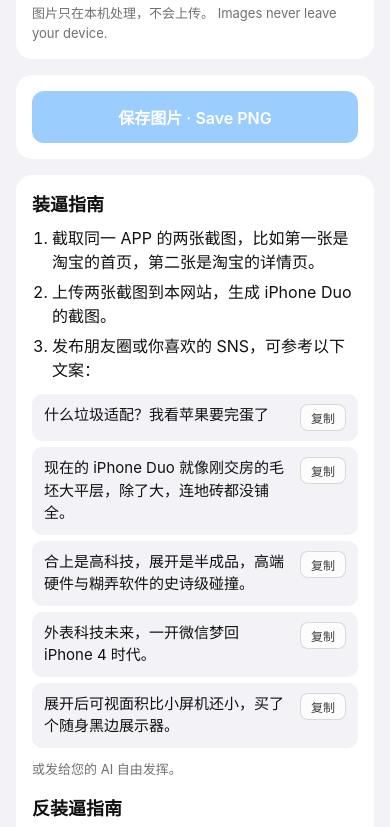
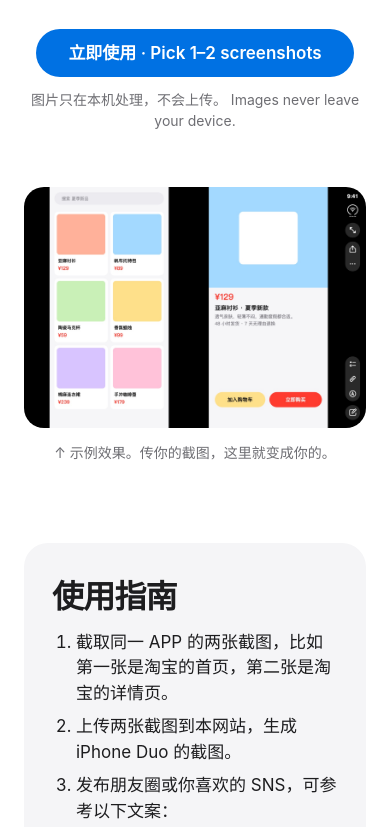
Before and after one commit to aoyamashou/fake-Duo-screenshot, a plain HTML site: page public/index.html in a window 390 px wide. Shown: the part 194-1021 px from the top of the page. Drawn offline with Linux system fonts and the light colour scheme.

Commit message:
页面视觉改版：苹果发布页风格白底 + 示例截图 + 文案调整
需求：网站视觉要有恶搞气质，选定方案 A（假装苹果发布页）；改用白底；删掉原大标题与“全球首款不用买的折叠 iPhone：”；文案中“装逼”统一改为“使用”。
实现思路：public/index.html 重写样式（白底、纯色卡片、无渐变/阴影/描边，遵循 design-taste-frontend 规则）；首屏直接展示由本站合成器生成的示例图 public/sample.jpg，上传后原位替换并出现保存按钮；增加分段入场动效并支持 prefers-reduced-motion；.claude/settings.local.json 重新启用 design-taste-frontend；.gitignore 忽略 .taste-skill/。

```diff
--- a/public/index.html
+++ b/public/index.html
@@ -5,52 +5,79 @@
 <meta name="viewport" content="width=device-width, initial-scale=1, viewport-fit=cover">
 <title>iPhone Duo 截图生成器 · Screenshot Maker</title>
 <style>
-  :root { color-scheme: light dark; --bg:#f2f2f7; --fg:#111; --card:#fff; --accent:#0a84ff; }
-  @media (prefers-color-scheme: dark) { :root { --bg:#000; --fg:#f5f5f7; --card:#1c1c1e; } }
+  :root { color-scheme: light; --bg:#fff; --fg:#1d1d1f; --dim:#6e6e73; --card:#f5f5f7; --raise:#fff; --accent:#0071e3; --link:#0066cc; }
   * { box-sizing: border-box; }
-  body { margin:0; padding:16px; background:var(--bg); color:var(--fg);
-    font:16px/1.5 -apple-system,BlinkMacSystemFont,"SF Pro",sans-serif; }
-  main { max-width:560px; margin:0 auto; }
-  h1 { font-size:24px; margin:8px 0 4px; }
-  p.sub { margin:0 0 16px; opacity:.6; font-size:14px; }
-  .card { background:var(--card); border-radius:16px; padding:16px; margin-bottom:16px; }
-  button, label.btn { display:block; width:100%; padding:14px; border:0; border-radius:12px;
-    background:var(--accent); color:#fff; font-weight:600; font-size:16px; font-family:inherit; text-align:center; cursor:pointer; }
-  button:disabled { opacity:.4; }
-  #out { width:100%; border-radius:12px; display:none; }
-  #hint { font-size:13px; opacity:.6; margin:8px 0 0; }
+  html { background:var(--bg); }
+  body { margin:0; background:var(--bg); color:var(--fg);
+    font:17px/1.5 -apple-system,BlinkMacSystemFont,"SF Pro Display","SF Pro",sans-serif; -webkit-font-smoothing:antialiased; }
+  main { max-width:960px; margin:0 auto; padding:0 24px 32px; }
+
+  /* 首屏：假装自己是苹果发布页 */
+  .hero { text-align:center; padding:88px 0 36px; }
+    .tag { margin:0 auto; max-width:16em; font-size:clamp(30px,7vw,56px); line-height:1.15; font-weight:700; letter-spacing:-.03em; text-wrap:balance; }
+  .tag-en { margin:10px 0 0; font-size:16px; color:var(--dim); }
+  .cta { margin-top:32px; display:flex; flex-direction:column; align-items:center; gap:12px; }
+  .pill { display:inline-block; min-height:48px; padding:13px 32px; border:0; border-radius:980px; background:var(--accent); color:#fff;
+    font-weight:600; font-size:17px; line-height:1.3; font-family:inherit; cursor:pointer; text-align:center;
+    transition:transform .18s ease, background-color .18s ease; }
+  .pill:hover { background:#0a84ff; }
+  .pill:active { transform:scale(.97); }
+  .pill:focus-visible, button.copy:focus-visible, a:focus-visible { outline:3px solid var(--link); outline-offset:3px; }
+  .pill:disabled { opacity:.4; cursor:default; }
   input[type=file] { display:none; }
-  .guide h2 { font-size:18px; margin:0 0 8px; }
-  .guide ol { margin:0 0 12px; padding-left:20px; }
-  .guide ul { margin:0 0 12px; padding-left:0; list-style:none; }
-  .guide li { margin-bottom:6px; }
-  .guide ul li { background:var(--bg); border-radius:10px; padding:10px 12px; font-size:15px; }
-  .guide h2.anti { margin-top:16px; }
-  .guide .note { font-size:13px; opacity:.6; margin:0; }
-  .foot { text-align:center; font-size:12px; opacity:.6; margin:0 0 8px; }
-  .foot a { color:var(--accent); }
-  .guide ul li { display:flex; align-items:flex-start; gap:10px; }
-  .guide .txt { flex:1; }
-  button.copy { width:auto; flex:none; padding:4px 10px; border-radius:8px; background:var(--card);
-    color:var(--fg); font-size:12px; font-weight:500; border:1px solid rgba(128,128,128,.35); opacity:.8; }
-  button.copy.ok { color:var(--accent); border-color:var(--accent); opacity:1; }
+  .priv { margin:0; font-size:14px; color:var(--dim); }
+
+  /* 示例 / 结果：整张图是主角 */
+  .shot { margin:20px 0 80px; text-align:center; }
+  .shot img { display:block; width:100%; height:auto; border-radius:20px; background:#000; }
+  .shot .cap { margin:14px 0 0; font-size:14px; color:var(--dim); }
+  #save { margin-top:18px; }
+  #save[hidden] { display:none; }
+
+  /* 指南 */
+  section.guide { background:var(--card); border-radius:24px; padding:36px 28px; margin-bottom:20px; }
+  section.guide h2 { margin:0 0 16px; font-size:32px; line-height:1.1; letter-spacing:-.025em; }
+  ol { margin:0 0 20px; padding-left:24px; }
+  ol li { margin-bottom:8px; }
+  ul { margin:0 0 16px; padding:0; list-style:none; }
+  ul li { display:flex; align-items:flex-start; gap:14px; background:var(--raise); border-radius:14px; padding:14px 16px; margin-bottom:10px; font-size:16px; }
+  .txt { flex:1; }
+  button.copy { flex:none; min-height:32px; padding:4px 14px; border-radius:980px; background:var(--accent); color:#fff; border:0;
+    font-weight:600; font-size:14px; line-height:1.4; font-family:inherit; cursor:pointer; transition:transform .18s ease, background-color .18s ease; }
+  button.copy:active { transform:scale(.95); }
+  button.copy.ok { background:#30d158; color:#000; }
+  .note { margin:0; font-size:15px; color:var(--dim); }
+
+  footer { text-align:center; font-size:14px; color:var(--dim); padding-top:20px; }
+  footer p { margin:0 0 6px; }
+  footer a { color:var(--link); text-decoration:none; }
+
+  /* 入场动效：内容默认可见，脚本就绪后才隐藏再浮现 */
+  .js .rv { opacity:0; transform:translateY(24px); transition:opacity .7s ease, transform .7s cubic-bezier(.2,.7,.2,1); transition-delay:var(--d,0ms); }
+  .js .rv.in { opacity:1; transform:none; }
+  @media (prefers-reduced-motion: reduce) { .js .rv { opacity:1; transform:none; transition:none; } .pill, button.copy { transition:none; } }
 </style>
 </head>
 <body>
 <main>
-  <h1>iPhone Duo 截图生成器</h1>
-  <p class="sub">Make your screenshot look like it came from an iPhone Duo.</p>
-  <div class="card">
-    <label class="btn" for="f">选择 1～2 张截图 · Pick 1–2 screenshots</label>
-    <input id="f" type="file" accept="image/*" multiple>
-    <p id="hint">图片只在本机处理，不会上传。 Images never leave your device.</p>
+  <header class="hero">
+    <h1 class="tag rv">上传两张截图，立刻变成 iPhone Duo 内屏截图。</h1>
+    <p class="tag-en rv" style="--d:140ms">Fold your screenshot. Not your wallet.</p>
+    <div class="cta rv" style="--d:200ms">
+      <button type="button" class="pill" id="pick">立即使用 · Pick 1–2 screenshots</button>
+      <input id="f" type="file" accept="image/*" multiple>
+      <p class="priv">图片只在本机处理，不会上传。 Images never leave your device.</p>
+    </div>
+  </header>
+
+  <div class="shot rv" id="result">
+    <img id="out" src="sample.jpg" width="1600" height="1125" alt="iPhone Duo 内屏双栏截图示例">
+    <p class="cap" id="cap">↑ 示例效果。传你的截图，这里就变成你的。</p>
+    <button id="save" class="pill" hidden>保存图片 · Save PNG</button>
   </div>
-  <div class="card">
-    <img id="out" alt="preview">
-    <button id="save" disabled>保存图片 · Save PNG</button>
-  </div>
-  <div class="card guide">
-    <h2>装逼指南</h2>
+
+  <section class="guide rv">
+    <h2>使用指南</h2>
     <ol>
       <li>截取同一 APP 的两张截图，比如第一张是淘宝的首页，第二张是淘宝的详情页。</li>
       <li>上传两张截图到本网站，生成 iPhone Duo 的截图。</li>
@@ -64,17 +91,27 @@
       <li><span class="txt">展开后可视面积比小屏机还小，买了个随身黑边展示器。</span><button type="button" class="copy" aria-label="复制">复制</button></li>
     </ul>
     <p class="note">或发给您的 AI 自由发挥。</p>
-    <h2 class="anti">反装逼指南</h2>
+  </section>
+
+  <section class="guide">
+    <h2>反使用指南</h2>
     <p class="note">本站生成假截图时间统一为9:41</p>
-  </div>
-  <p class="foot">装得不像？<a href="https://github.com/aoyamashou/fake-Duo-screenshot/issues" target="_blank" rel="noopener">点这里</a>向作者提交 issues，狠狠吐槽。</p>
+  </section>
+
+  <footer>
+    <p>装得不像？<a href="https://github.com/aoyamashou/fake-Duo-screenshot/issues" target="_blank" rel="noopener">点这里</a>向作者提交 issues，狠狠吐槽。</p>
+    <p>* 本站与 Apple 无关，iPhone Duo 截图均为合成。</p>
+  </footer>
 </main>
 <script type="module">
 import { compose } from "./compose.js";
 const f = document.getElementById("f");
 const out = document.getElementById("out");
 const save = document.getElementById("save");
+const cap = document.getElementById("cap");
 let blobUrl = null;
+
+document.getElementById("pick").addEventListener("click", () => f.click());
 
 f.addEventListener("change", async () => {
   const files = [...f.files].slice(0, 2);
@@ -84,8 +121,10 @@
   if (blobUrl) URL.revokeObjectURL(blobUrl);
   blobUrl = URL.createObjectURL(blob);
   out.src = blobUrl;
-  out.style.display = "block";
-  save.disabled = false;
+  out.alt = "你的 iPhone Duo 截图";
+  cap.textContent = "装好了。长按图片，或点下面的按钮保存。";
+  save.hidden = false;
+  out.scrollIntoView({ behavior: "smooth", block: "center" });
 });
 
 save.addEventListener("click", () => {
@@ -94,6 +133,7 @@
   a.download = "iphone-duo-screenshot.png";
   a.click();
 });
+
 document.querySelectorAll("button.copy").forEach((btn) => {
   btn.addEventListener("click", async () => {
     const text = btn.parentElement.querySelector(".txt").textContent;
@@ -112,6 +152,17 @@
     setTimeout(() => { btn.textContent = "复制"; btn.classList.remove("ok"); }, 1500);
   });
 });
+
+// 入场动效：逐项错开浮现
+document.documentElement.classList.add("js");
+const io = new IntersectionObserver((es) => es.forEach((e) => {
+  if (e.isIntersecting) { e.target.classList.add("in"); io.unobserve(e.target); }
+}), { threshold: 0.15 });
+document.querySelectorAll(".guide li, .guide h2, .rv").forEach((el, i) => {
+  el.classList.add("rv");
+  if (!el.style.getPropertyValue("--d")) el.style.setProperty("--d", (i % 4) * 70 + "ms");
+  io.observe(el);
+});
 </script>
 </body>
 </html>
```
Also changed, not shown: public/sample.jpg (added), 1 other file.
